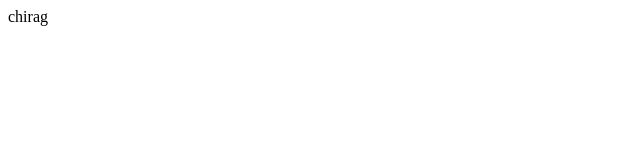
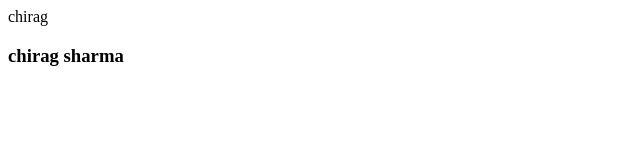
Before and after one commit to chiragsharma7495/localrepo, a plain HTML site: page index.html in a window 1280 px wide. Shown: the whole page, without its empty margins (0-640 px from the left). Drawn offline with Linux system fonts and the light colour scheme.

Commit message:
addig new feature

```diff
--- a/index.html
+++ b/index.html
@@ -1 +1,2 @@
 <p>chirag</p>
+<h3>chirag sharma</h3>
```
